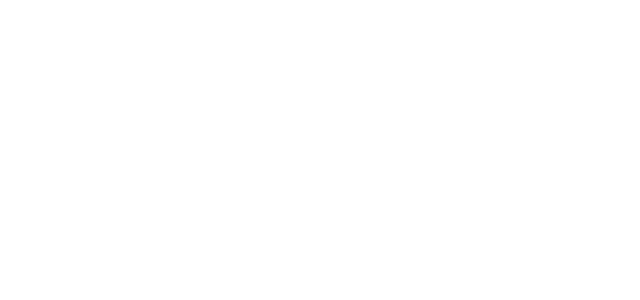
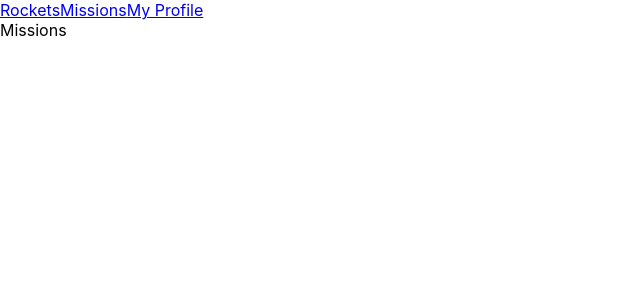
Before and after one commit to MesakDuduCoder/space-traveller-hub, a React (Create React App) app: page /missions in a window 1280 px wide. Shown: the top 300 px of the page, without its empty margins (0-640 px from the left). Built offline with nearby package versions, Linux system fonts and the light colour scheme.

Commit message:
Add nav links

```diff
--- a/src/App.js
+++ b/src/App.js
@@ -1,10 +1,19 @@
+import { Routes, Route } from 'react-router-dom';
+import Rockets from './components/Rockets';
+import Missions from './components/Missions';
 import Header from './components/Header';
+import Profile from './components/Profile';
 
 function App() {
   return (
-    <>
+    <div className="app">
       <Header />
-    </>
+      <Routes>
+        <Route path="/" element={<Rockets />} />
+        <Route path="/missions" element={<Missions />} />
+        <Route path="/profile" element={<Profile />} />
+      </Routes>
+    </div>
   );
 }
 
--- a/src/components/Header.js
+++ b/src/components/Header.js
@@ -1,8 +1,20 @@
 import React from 'react';
+import { NavLink } from 'react-router-dom';
+import '../css/header.css';
 
 const Header = () => (
   <header>
-    <nav />
+    <nav>
+      <NavLink to="/" activeClassName="active">
+        Rockets
+      </NavLink>
+      <NavLink to="/missions" activeClassName="active">
+        Missions
+      </NavLink>
+      <NavLink to="/profile" activeClassName="active">
+        My Profile
+      </NavLink>
+    </nav>
   </header>
 );
 
--- /dev/null
+++ b/src/components/Missions.js
@@ -0,0 +1,9 @@
+import React from 'react';
+
+function Missions() {
+  return (
+    <div>Missions</div>
+  );
+}
+
+export default Missions;
--- /dev/null
+++ b/src/components/Profile.js
@@ -0,0 +1,9 @@
+import React from 'react';
+
+function Profile() {
+  return (
+    <div>Profile</div>
+  );
+}
+
+export default Profile;
--- /dev/null
+++ b/src/components/Rockets.js
@@ -0,0 +1,9 @@
+import React from 'react';
+
+function Rockets() {
+  return (
+    <div>Rockets</div>
+  );
+}
+
+export default Rockets;
--- /dev/null
+++ b/src/css/header.css
@@ -0,0 +1,3 @@
+.active {
+  color: blue;
+}
--- a/src/index.js
+++ b/src/index.js
@@ -1,17 +1,14 @@
 import React from 'react';
 import ReactDOM from 'react-dom/client';
 import './index.css';
+import { BrowserRouter } from 'react-router-dom';
 import App from './App';
-import reportWebVitals from './reportWebVitals';
 
 const root = ReactDOM.createRoot(document.getElementById('root'));
 root.render(
   <React.StrictMode>
-    <App />
+    <BrowserRouter>
+      <App />
+    </BrowserRouter>
   </React.StrictMode>,
 );
-
-// If you want to start measuring performance in your app, pass a function
-// to log results (for example: reportWebVitals(console.log))
-// or send to an analytics endpoint. Learn more: https://bit.ly/CRA-vitals
-reportWebVitals();
--- a/src/reportWebVitals.js
+++ /dev/null
@@ -1,13 +0,0 @@
-const reportWebVitals = onPerfEntry => {
-  if (onPerfEntry && onPerfEntry instanceof Function) {
-    import('web-vitals').then(({ getCLS, getFID, getFCP, getLCP, getTTFB }) => {
-      getCLS(onPerfEntry);
-      getFID(onPerfEntry);
-      getFCP(onPerfEntry);
-      getLCP(onPerfEntry);
-      getTTFB(onPerfEntry);
-    });
-  }
-};
-
-export default reportWebVitals;
```
Also changed, not shown: src/index.css (+17 -3 lines), src/setupTests.js (deleted, +0 -5 lines).
